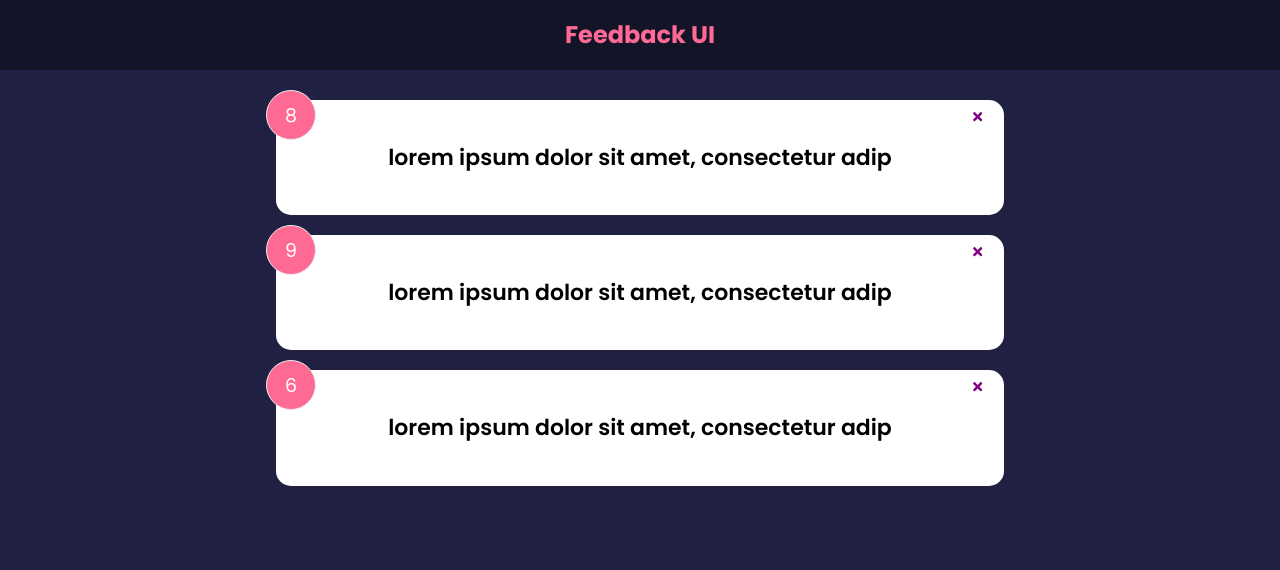
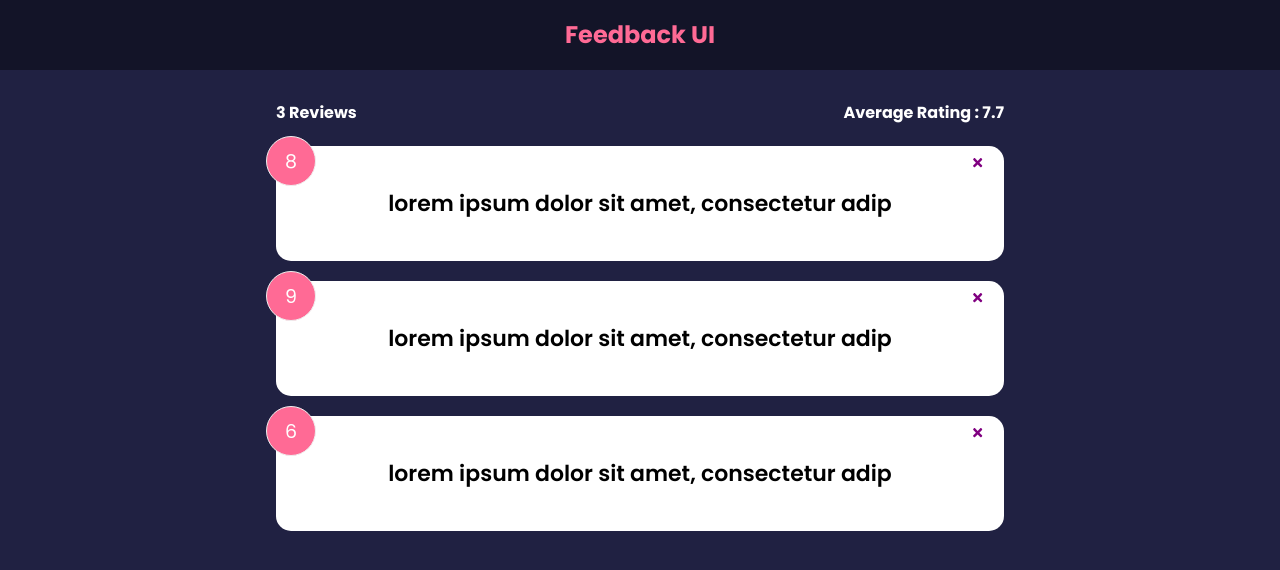
Before and after one commit to Eshwar17/Feedback-App, a React (Create React App) app: page / in a window 1280 px wide. Shown: the top 570 px of the page. Built offline with nearby package versions, Linux system fonts and the light colour scheme.

Commit message:
Created FeedbackStats component and practiced reactivity

```diff
--- a/src/App.js
+++ b/src/App.js
@@ -2,6 +2,7 @@
 import FeedbackList from "./components/FeedbackList";
 import Header from "./components/Header";
 import FeedbackData from "./data/FeedbackData";
+import FeedbackStats from "./components/FeedbackStats";
 import './index.css';
 
 function App() {
@@ -14,6 +15,7 @@
         <>
             <Header text='Feedback UI' />
             <div className="container">
+                <FeedbackStats feedback={feedback}/>
                 <FeedbackList feedback={feedback} handleDelete={deleteFunction}/>
             </div>
         </>
--- /dev/null
+++ b/src/components/FeedbackStats.jsx
@@ -0,0 +1,17 @@
+import React from 'react'
+
+function FeedbackStats(props) {
+    //Calculate the average
+    let average = props.feedback.reduce((accum, cur) =>{
+        return accum + cur.rating;
+    },0) / props.feedback.length;
+    average = average.toFixed(1).replace(/[.,]0$/, '');
+  return (
+    <div className='feedback-stats'>
+      <h4>{props.feedback.length} Reviews</h4>
+      <h4>Average Rating : {isNaN(average) ? 0 : average}</h4>
+    </div>
+  )
+}
+
+export default FeedbackStats
```
